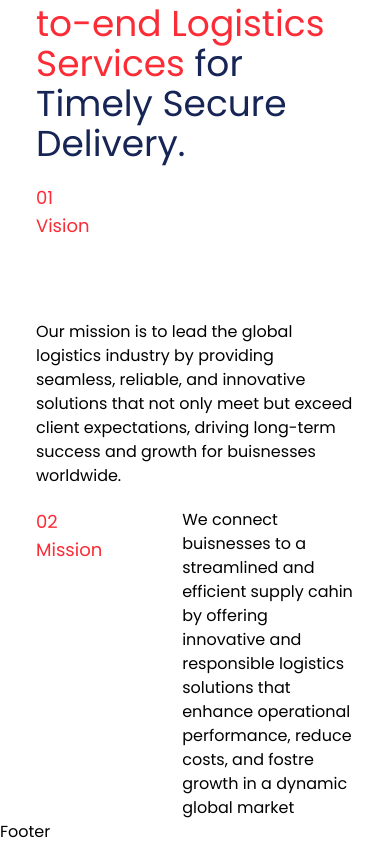
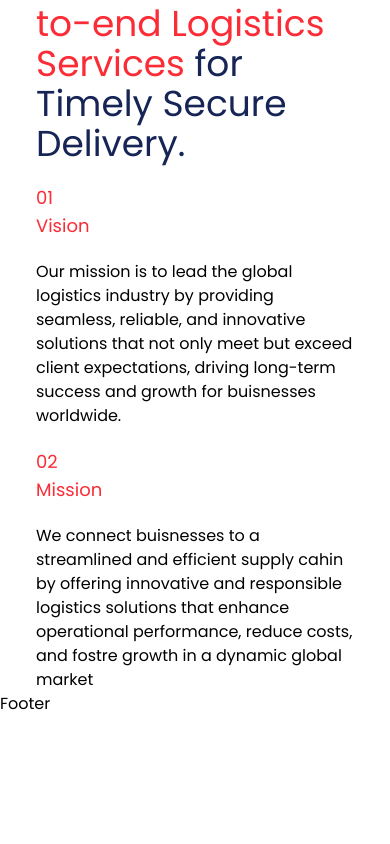
Before and after one commit to LupoNetn/Ford-X, a React (Vite) app: page / in a window 390 px wide. Shown: the part 1365-2209 px from the top of the page. After the commit the page ends 2081 px from the top, so only its background shows below. Built offline with nearby package versions, Linux system fonts and the light colour scheme; a web font is replaced by a local one.

Commit message:
Update AtYourService.jsx

```diff
--- a/src/components/Home/AtYourService.jsx
+++ b/src/components/Home/AtYourService.jsx
@@ -24,7 +24,7 @@
           </h3>
 
           <div className='mt-5 flex flex-col gap-5'>
-            <div className='flex flex-col md:flex-row justify-between gap-20'>
+            <div className='flex flex-col md:flex-row justify-between gap-5 md:gap-20'>
 
               <div className='text-lg text-red-500'>
                 <p>01</p>
@@ -36,7 +36,7 @@
               </div>
 
             </div>
-            <div className='flex justify-between gap-20'>
+            <div className='flex flex-col md:flex-row justify-between gap-5 md:gap-20'>
 
               <div className='text-lg text-red-500'>
                 <p>02</p>
```
